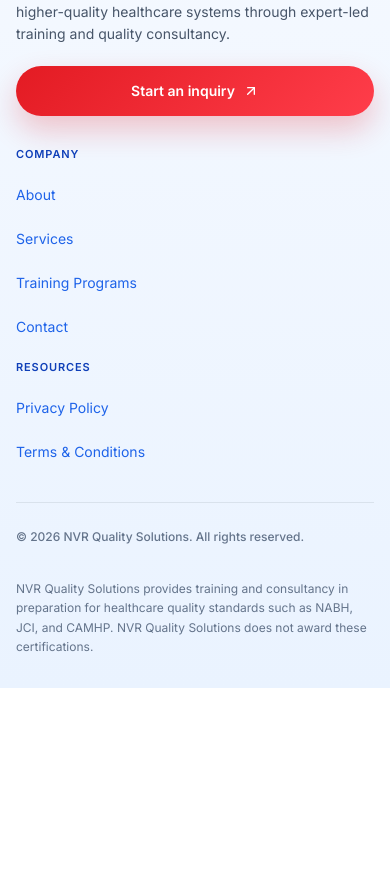
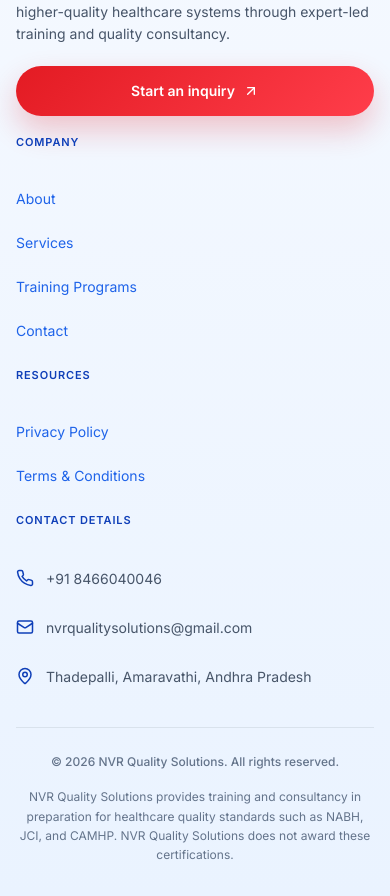
Before and after one commit to webstique-dev/NVR_quality_solutions, a React (Vite) app: page / in a window 390 px wide. Shown: the part 8120-9016 px from the top of the page. Before the commit the page ends 8808 px from the top, so only its background shows below. Built offline with nearby package versions, Linux system fonts and the light colour scheme.

Commit message:
fix(footer):fixed footer issuesand responsive isseus

```diff
--- a/src/components/Layout/Footer.css
+++ b/src/components/Layout/Footer.css
@@ -26,12 +26,25 @@
 /* ─── Top grid ────────────────────────────────────────────────────── */
 .footer__top {
   display: grid;
-  grid-template-columns: 1.4fr 1fr;
-  gap: var(--spacing-section);
+  grid-template-columns: minmax(220px, 1.6fr) repeat(3, minmax(180px, 1fr));
+  gap: var(--spacing-lg);
   align-items: start;
+  justify-content: stretch;
+  justify-items: stretch;
 }
 
-/* ─── Brand column ────────────────────────────────────────────────── */
+.footer__top > * {
+  min-width: 0;
+}
+
+.footer__col,
+.footer__contact-section {
+  display: flex;
+  flex-direction: column;
+  gap: var(--spacing-md);
+  justify-content: flex-start;
+}
+
 .footer__brand {
   display: flex;
   flex-direction: column;
@@ -82,6 +95,64 @@
     box-shadow var(--duration-fast) var(--ease-standard);
 }
 
+.footer__contact {
+  display: grid;
+  gap: 0.85rem;
+  /* margin-top: var(--spacing-lg); */
+}
+
+.footer__contact-item {
+  display: inline-flex;
+  align-items: center;
+  gap: 0.75rem;
+  color: var(--color-slate);
+  font-family: var(--font-body);
+  font-size: var(--fs-body-sm);
+  line-height: 1.5;
+  text-decoration: none;
+  padding: 0.35rem 0;
+  background: transparent;
+  border: none;
+  width: fit-content;
+  white-space: normal;
+  transition: color var(--duration-fast) var(--ease-standard),
+    transform var(--duration-fast) var(--ease-standard);
+}
+
+.footer__contact-item:hover,
+.footer__contact-item:focus-visible {
+  color: var(--color-primary-blue);
+  transform: translateY(-1px);
+}
+
+.footer__contact-item span {
+  text-decoration: none;
+}
+
+.footer__contact-item:hover span,
+.footer__contact-item:focus-visible span {
+  text-decoration: underline;
+}
+
+@media (max-width: 420px) {
+  .footer__contact-item {
+    width: 100%;
+  }
+}
+
+@media (max-width: 360px) {
+  .footer__contact-item {
+    font-size: 0.94rem;
+  }
+}
+
+.footer__contact-icon {
+  width: 18px;
+  height: 18px;
+  color: var(--color-primary-blue);
+  flex-shrink: 0;
+}
+
 .footer__cta:hover {
   background: linear-gradient(135deg, var(--color-dark-red), #be1720);
   transform: translateY(-2px);
@@ -100,9 +171,16 @@
 
 /* ─── Link columns ────────────────────────────────────────────────── */
 .footer__links {
-  display: grid;
-  grid-template-columns: repeat(2, 1fr);
-  gap: var(--spacing-xl);
+  display: none;
+}
+
+.footer__contact-section {
+  display: flex;
+  flex-direction: column;
+}
+
+.footer__contact-section .footer__col-heading {
+  margin-bottom: var(--spacing-md);
 }
 
 .footer__col-heading {
@@ -151,9 +229,14 @@
 /* ─── Bottom bar ──────────────────────────────────────────────────── */
 .footer__bottom {
   display: flex;
-  align-items: flex-start;
+  flex-wrap: wrap;
+  align-items: center;
   justify-content: space-between;
-  gap: var(--spacing-xl);
+  gap: var(--spacing-lg);
+}
+
+.footer__bottom p {
+  margin: 0;
 }
 
 .footer__copyright {
@@ -185,6 +268,80 @@
 
   .footer__tagline {
     max-width: none;
+  }
+}
+
+@media (max-width: 768px) {
+  .footer__top {
+    grid-template-columns: 1fr;
+  }
+
+  .footer__contact {
+    grid-template-columns: 1fr;
+  }
+}
+
+@media (max-width: 640px) {
+  .footer__inner {
+    padding: var(--spacing-xxl) var(--spacing-md);
+  }
+
+  .footer__contact {
+    gap: var(--spacing-sm);
+  }
+
+  .footer__contact-item {
+    width: 100%;
+  }
+
+  .footer__cta {
+    width: 100%;
+    justify-content: center;
+  }
+
+  .footer__bottom {
+    flex-direction: column;
+    align-items: center;
+    justify-content: center;
+    text-align: center;
+  }
+
+  .footer__bottom p {
+    width: 100%;
+  }
+}
+
+@media (max-width: 420px) {
+  .footer__inner {
+    padding: var(--spacing-xxl) var(--spacing-sm);
+  }
+
+  .footer__top {
+    gap: var(--spacing-lg);
+  }
+
+  .footer__contact-item {
+    width: 100%;
+    white-space: normal;
+    padding: 0.5rem 0;
+  }
+
+  .footer__contact {
+    gap: 0.75rem;
+  }
+}
+
+@media (max-width: 360px) {
+  .footer__inner {
+    padding: var(--spacing-xl) 12px;
+  }
+
+  .footer__tagline {
+    font-size: calc(var(--fs-body-sm) - 0.05rem);
+  }
+
+  .footer__contact-item {
+    font-size: 0.92rem;
   }
 }
 
--- a/src/components/Layout/Footer.jsx
+++ b/src/components/Layout/Footer.jsx
@@ -1,5 +1,6 @@
 import { Link } from 'react-router-dom';
 import { FiArrowUpRight } from 'react-icons/fi';
+import { LuPhone, LuMail, LuMapPin } from 'react-icons/lu';
 import { motion, useReducedMotion } from 'framer-motion';
 import './Footer.css';
 
@@ -16,6 +17,28 @@
     { label: 'Terms & Conditions', to: '/terms-conditions' },
   ],
 };
+
+const FOOTER_CONTACT = [
+  {
+    icon: LuPhone,
+    label: 'Phone',
+    href: 'tel:+918466040046',
+    value: '+91 8466040046',
+  },
+  {
+    icon: LuMail,
+    label: 'Email',
+    href: 'mailto:nvrqualitysolutions@gmail.com',
+    value: 'nvrqualitysolutions@gmail.com',
+  },
+  {
+    icon: LuMapPin,
+    label: 'Address',
+    href: 'https://maps.google.com/?q=Thadepalli,+Amaravathi,+Andhra+Pradesh',
+    value: 'Thadepalli, Amaravathi, Andhra Pradesh',
+    external: true,
+  },
+];
 
 const Footer = () => {
   const year = new Date().getFullYear();
@@ -48,12 +71,10 @@
           </div>
 
           {/* Navigation Links Columns */}
-          <div className="footer__links">
-            {Object.entries(FOOTER_LINKS).map(([heading, links]) => (
-              <div className="footer__col" key={heading}>
-                <h3 className="footer__col-heading">{heading}</h3>
+          <div className="footer__col">
+            <h3 className="footer__col-heading">Company</h3>
             <ul className="footer__link-list">
-                  {links.map((link) => (
+              {FOOTER_LINKS.Company.map((link) => (
                 <li key={link.to}>
                   <Link to={link.to} className="footer__link-item">
                     {link.label}
@@ -62,7 +83,38 @@
               ))}
             </ul>
           </div>
+
+          <div className="footer__col">
+            <h3 className="footer__col-heading">Resources</h3>
+            <ul className="footer__link-list">
+              {FOOTER_LINKS.Resources.map((link) => (
+                <li key={link.to}>
+                  <Link to={link.to} className="footer__link-item">
+                    {link.label}
+                  </Link>
+                </li>
               ))}
+            </ul>
+          </div>
+
+          <div className="footer__contact-section">
+            <h3 className="footer__col-heading">Contact Details</h3>
+            <div className="footer__contact">
+              {FOOTER_CONTACT.map((item) => {
+                const Icon = item.icon;
+                return (
+                  <a
+                    key={item.label}
+                    href={item.href}
+                    className="footer__contact-item"
+                    {...(item.external ? { target: '_blank', rel: 'noreferrer' } : {})}
+                  >
+                    <Icon className="footer__contact-icon" aria-hidden="true" />
+                    <span>{item.value}</span>
+                  </a>
+                );
+              })}
+            </div>
           </div>
         </motion.div>
 
--- a/src/pages/Contact.jsx
+++ b/src/pages/Contact.jsx
@@ -31,25 +31,30 @@
     id: 'phone',
     icon: LuPhone,
     title: 'Phone',
-    detail: 'Reach out to our expert team directly for immediate assistance and inquiries.',
+    detail: '+91 8466040046',
+    href: 'tel:+918466040046',
   },
   {
     id: 'email',
     icon: LuMail,
     title: 'Email',
-    detail: 'Send us an email and we will respond with full course or consultancy details.',
+    detail: 'nvrqualitysolutions@gmail.com',
+    href: 'mailto:nvrqualitysolutions@gmail.com',
   },
   {
     id: 'address',
     icon: LuMapPin,
     title: 'Office Address',
-    detail: 'Visit our training and consultancy headquarters.',
+    detail: 'Thadepalli, Amaravathi, Andhra Pradesh',
+    href: 'https://maps.google.com/?q=Thadepalli,+Amaravathi,+Andhra+Pradesh',
+    external: true,
   },
   {
     id: 'hours',
     icon: LuClock,
     title: 'Business Hours',
-    detail: 'Our team is available Monday through Saturday to assist you.',
+    detail: 'Monday - Saturday, 9am - 6pm',
+    support: 'Our team is available during regular business hours to assist you.',
   },
 ];
 
@@ -193,7 +198,22 @@
                     </div>
                     <div className="cnt-info-card__content">
                       <h3 className="cnt-info-card__title">{item.title}</h3>
-                      <p className="cnt-info-card__text">{item.detail}</p>
+                      <p className="cnt-info-card__text">
+                        {item.href ? (
+                          <a
+                            href={item.href}
+                            className="cnt-info-card__link"
+                            {...(item.external ? { target: '_blank', rel: 'noreferrer' } : {})}
+                          >
+                            {item.detail}
+                          </a>
+                        ) : (
+                          item.detail
+                        )}
+                      </p>
+                      {item.support && (
+                        <p className="cnt-info-card__support">{item.support}</p>
+                      )}
                     </div>
                   </motion.div>
                 );
```
Lines whose indentation alone changed are shown as unchanged.
